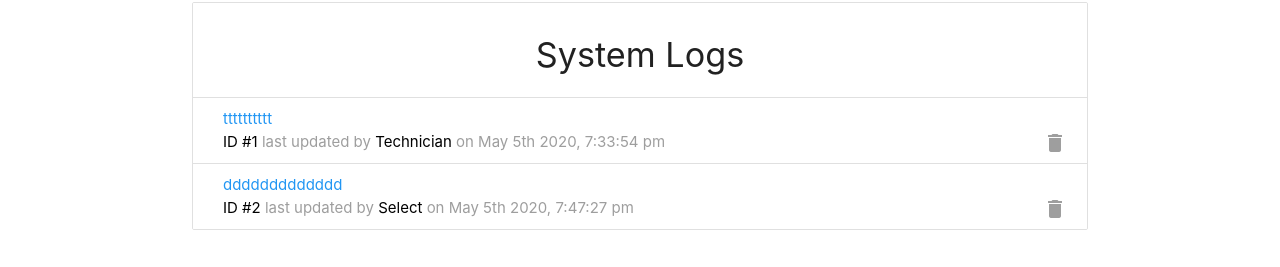
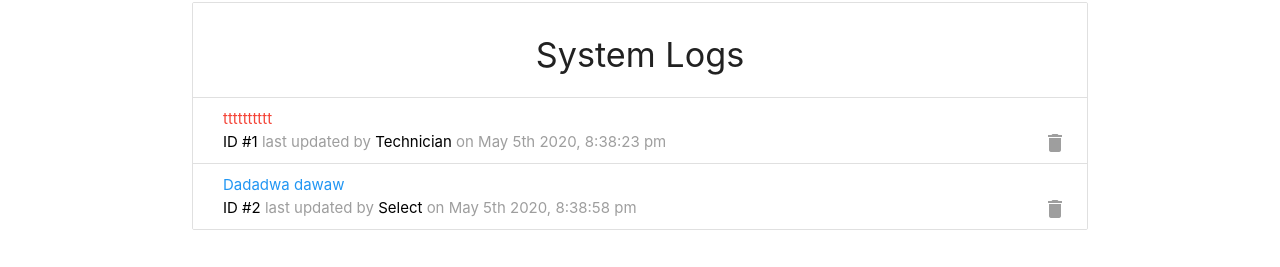
Before and after one commit to WilsonNet/it-logger, a React (Create React App) app: page / in a window 1280 px wide. Shown: the part 92-359 px from the top of the page. Built offline with nearby package versions, Linux system fonts and the light colour scheme; data requests are answered from the project's data file.

Commit message:
Updating logs

```diff
--- a/db.json
+++ b/db.json
@@ -1,18 +1,18 @@
 {
   "logs": [
     {
+      "id": 1,
       "message": "tttttttttt",
-      "attention": false,
+      "attention": true,
       "tech": "Technician",
-      "date": "2020-05-05T19:33:54.141Z",
-      "id": 1
+      "date": "2020-05-05T20:38:23.530Z"
     },
     {
-      "message": "ddddddddddddd",
+      "id": 2,
+      "message": "Dadadwa dawaw",
       "attention": false,
       "tech": "Select",
-      "date": "2020-05-05T19:47:27.493Z",
-      "id": 2
+      "date": "2020-05-05T20:38:58.818Z"
     }
   ],
   "techs": [
--- a/src/components/logs/EditLogModa.js
+++ b/src/components/logs/EditLogModa.js
@@ -21,8 +21,16 @@ const EditLogModal = ({ current, updateLog }) => {
     if (message === '' || tech === '') {
       M.toast({ html: 'Please enter a message and text' });
     } else {
-      console.log(message, tech, attention);
+      const updLog = {
+        id: current.id,
+        message,
+        attention,
+        tech,
+        date: new Date(),
+      };
 
+      updateLog(updLog);
+      M.toast({ html: `Log updated by ${tech}` });
       // Clear Fields
       setMessage('');
       setTech('');
--- a/src/reducers/logReducer.js
+++ b/src/reducers/logReducer.js
@@ -41,6 +41,7 @@ export default (state = initialState, action) => {
         logs: state.logs.map((log) =>
           log.id === action.payload.id ? action.payload : log
         ),
+        loading: false,
       };
     case SET_CURRENT:
       return {
```
